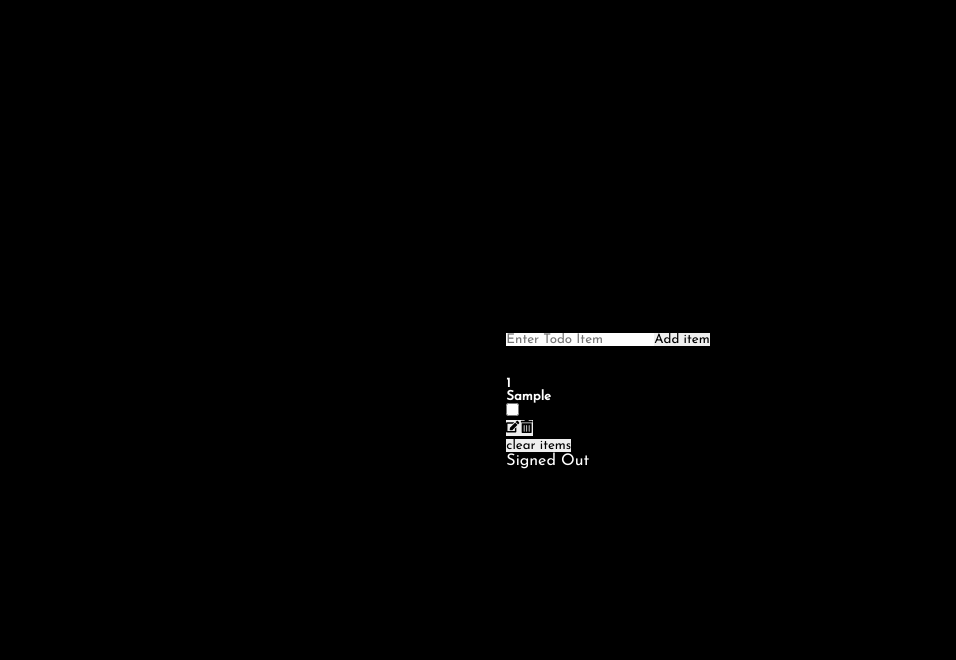
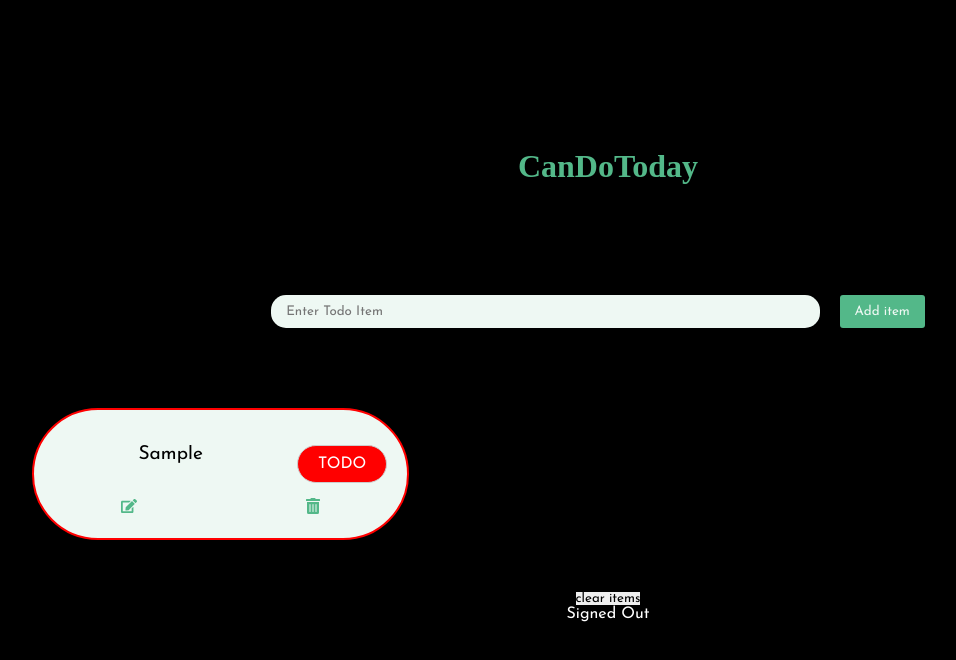
Before and after one commit to Jaynimi/Todo-App, a React (Vite) app in the folder Todo-App/: page /todo in a window 1280 px wide. Both pictures are taken after typing "Sample" into the empty fields and a click on the button "Add item". Shown: the top 660 px of the page, without its empty margins (32-988 px from the left). Built offline with nearby package versions, Linux system fonts and the light colour scheme; no server answers; the database is empty; a web font is replaced by a local one.

Commit message:
Todo Page Styling

```diff
--- a/Todo-App/src/component/Todo.jsx
+++ b/Todo-App/src/component/Todo.jsx
@@ -28,6 +28,34 @@ function Todo() {
   const [user, setUser] = useState({});
   const userEmail = JSON.parse(localStorage.getItem("email"));
   const [todos, setTodos] = useState([]);
+  const [labelTexts, setLabelTexts] = useState(
+    Array.from({ length: todos.length }, () => "TODO")
+  );
+
+  // document.getElementById("myLabel").addEventListener("click", function () {
+  //   var checkbox = document.getElementById("myCheckbox");
+  //   checkbox.checked = !checkbox.checked; // Toggle checkbox
+  // });
+
+  const toggleCheckbox = (index) => {
+    const updatedTodos = todos.map((todo, i) => {
+      if (i === index) {
+        return {
+          ...todo,
+          itemDone: !todo.itemDone,
+        };
+      }
+      return todo;
+    });
+    setTodos(updatedTodos);
+
+    // Update the label text for the specific todo item
+    setLabelTexts((prev) => {
+      const newLabelTexts = [...prev];
+      newLabelTexts[index] = newLabelTexts[index] === "TODO" ? "DONE" : "TODO";
+      return newLabelTexts;
+    });
+  };
 
   const getUser = async () => {
     let usersRef = collection(db, "users");
@@ -100,32 +128,40 @@ function Todo() {
 
   return (
     <div className="todoCont">
+      <h1 className="appName">CanDoToday</h1>
+
       <div className="todoCont1">
         <div className="todoCont2">
           <div className="itemFormCont">
             <h1></h1>
             <form action="" onSubmit={addTodo}>
               <input
+                className="enterItem"
                 type="text"
                 placeholder="Enter Todo Item"
                 value={todoItem}
                 onChange={(e) => setTodoItem(e.target.value)}
               />
-              <button type="submit">Add item</button>
+              <button className="submitItem" type="submit">
+                Add item
+              </button>
             </form>
             {/* <div className="text-red-500 font-bold">Jay</div>
         <Switch color="blue" defaultChecked /> */}
           </div>
           <section>
+            <div className="listCont">
               {todos?.map((cur, index) => (
                 <div className={`${cur.itemDone ? "done" : "pending"}`}>
+                  <div className="todoItem">
+                    {/* <h5>{index + 1}</h5> */}
+                    <h5>{cur.todoItem}</h5>
                     <div>
-                  <h5>{index + 1}</h5>
-                  <h5>{cur.todoItem}</h5>
                       <input
                         onChange={() => {
                           let status = cur.itemDone;
                           let todoItem = cur.todoItem;
+                          toggleCheckbox(index);
                           changeStatus({
                             index,
                             todoItem,
@@ -133,12 +169,19 @@ function Todo() {
                           });
                         }}
                         type="checkbox"
+                        id={`checkbox-${index}`}
                         checked={cur.itemDone}
                       />
+                      <label htmlFor={`checkbox-${index}`}>
+                        {cur.itemDone ? "DONE" : "TODO"}
+                      </label>
                     </div>
-                <div>
+                  </div>
+                  <div className="editList">
                     <button
-                    onClick={() => editItem({ index, todoItem: cur.todoItem })}
+                      onClick={() =>
+                        editItem({ index, todoItem: cur.todoItem })
+                      }
                     >
                       <FaEdit />
                     </button>
@@ -148,6 +191,7 @@ function Todo() {
                   </div>
                 </div>
               ))}
+            </div>
             <button onClick={clearItems}>clear items</button>
           </section>
           <AuthDetails />
--- a/Todo-App/src/index.css
+++ b/Todo-App/src/index.css
@@ -97,8 +97,38 @@
 }
 
 /* Todo.jsx */
+.enterItem {
+    padding: 10px 15px;
+    margin-top: 30px;
+    margin-right: 20px;
+    width: 45%;
+    border-radius: 15px;
+    background-color: #eef8f3;
+}
+
+.submitItem {
+    padding: 10px 15px;
+    margin-right: 20px;
+    background-color: #53b889;
+    color: #eef8f3;
+    border-radius: 3px;
+}
+
 .done {
+    border: solid #ddf1e7 2px;
+    background-color: #eef8f3;
+    color: black;
+    border-radius: 100px;
+    padding: 20px;
+
+}
+
+.pending {
     border: solid red 2px;
+    background-color: #eef8f3;
+    color: black;
+    border-radius: 100px;
+    padding: 20px;
 }
 
 .todoCont {
@@ -115,10 +145,94 @@
 
 .todoCont1 {
     overflow: auto;
-    margin: 30px 10%;
+    margin: 30px auto;
+    width: 100%;
+    display: flex;
+    flex-direction: column;
+    justify-content: center;
+    align-items: center;
+    align-self: center;
+    align-content: center;
+    text-align: center;
+}
+
+.todoCont2 {
+    width: 90%;
+    /* max-width: ; */
+    overflow: auto;
+}
+
+.todoCont2::-webkit-scrollbar {
+    width: 0;
+}
+
+.listCont {
+    display: grid;
+    grid-template-columns: repeat(auto-fill, minmax(25%, 1fr));
+    gap: 10px;
+    width: 100%;
+    padding: 50px 0px;
 }
 
 .itemFormCont {
     text-align: center;
     margin-bottom: 30px;
 }
+
+.todoItem {
+    display: flex;
+    flex-direction: row;
+    justify-content: space-between;
+    padding: 15px 0;
+
+}
+
+.todoItem h5 {
+    font-size: 1.2rem;
+    font-weight: 400;
+    height: 60%;
+    width: 70%;
+    /* text-wrap: wrap; */
+    /* color: white; */
+    overflow-y: auto;
+    /* white-space: pre-wrap; */
+
+}
+
+.todoItem input {
+    cursor: pointer;
+    /* background-color: transparent; */
+    display: none;
+}
+
+label {
+    display: inline-block;
+    padding: 10px 20px;
+    border: 1px solid #ccc;
+    background-color: red; /* Default background color */
+    color: white; /* Default text color */
+    cursor: pointer;
+    border-radius: 20px;
+  }
+
+  .todoItem input[type="checkbox"]:checked + label {
+    background-color: #64bf95; /* Change background color when checked */
+    color: white; /* Change text color when checked */
+  }
+
+.editList {
+    display: flex;
+    flex-direction: row;
+    justify-content: space-between;
+    padding: 0 20%;
+}
+
+.editList button {
+    color: #53b889;
+    background-color: transparent;
+    font-size: 1rem;
+}
+
+.editList button:hover {
+    cursor: pointer;
+}
```
Lines whose indentation alone changed are shown as unchanged.
